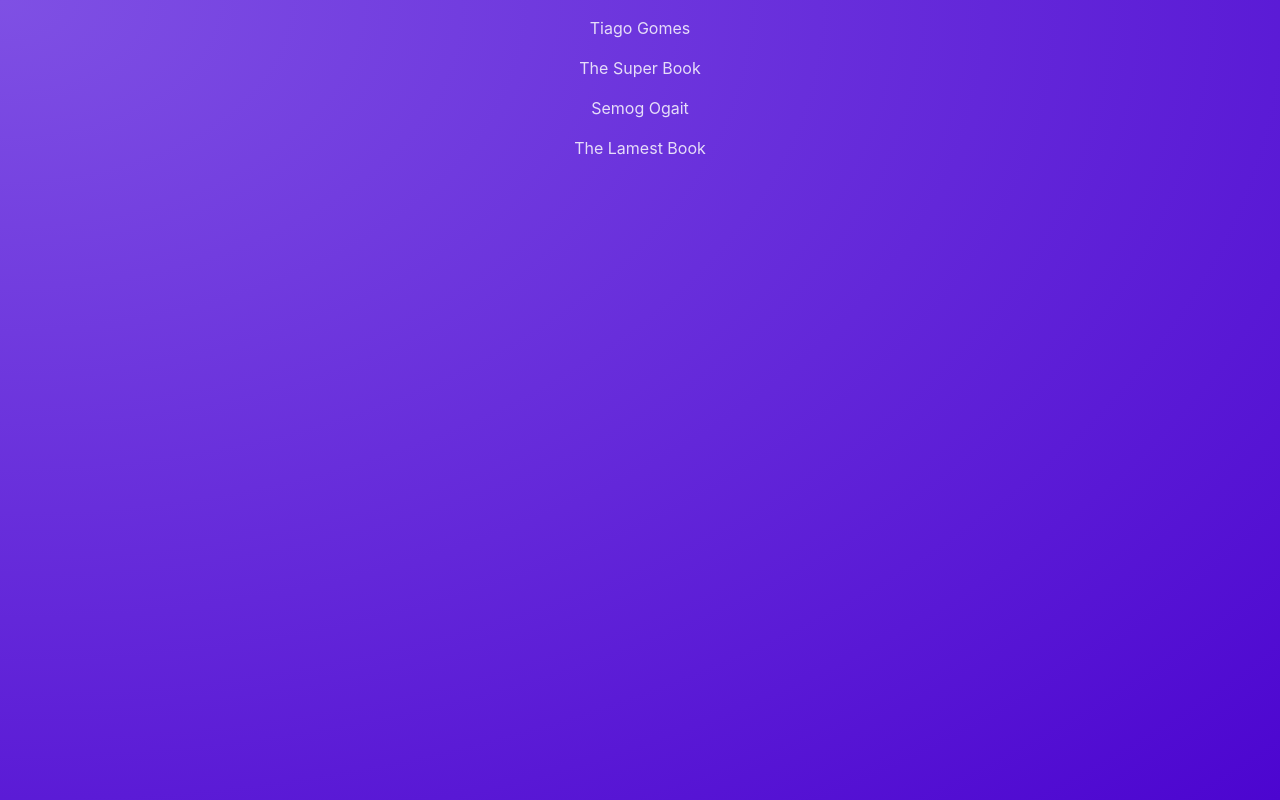
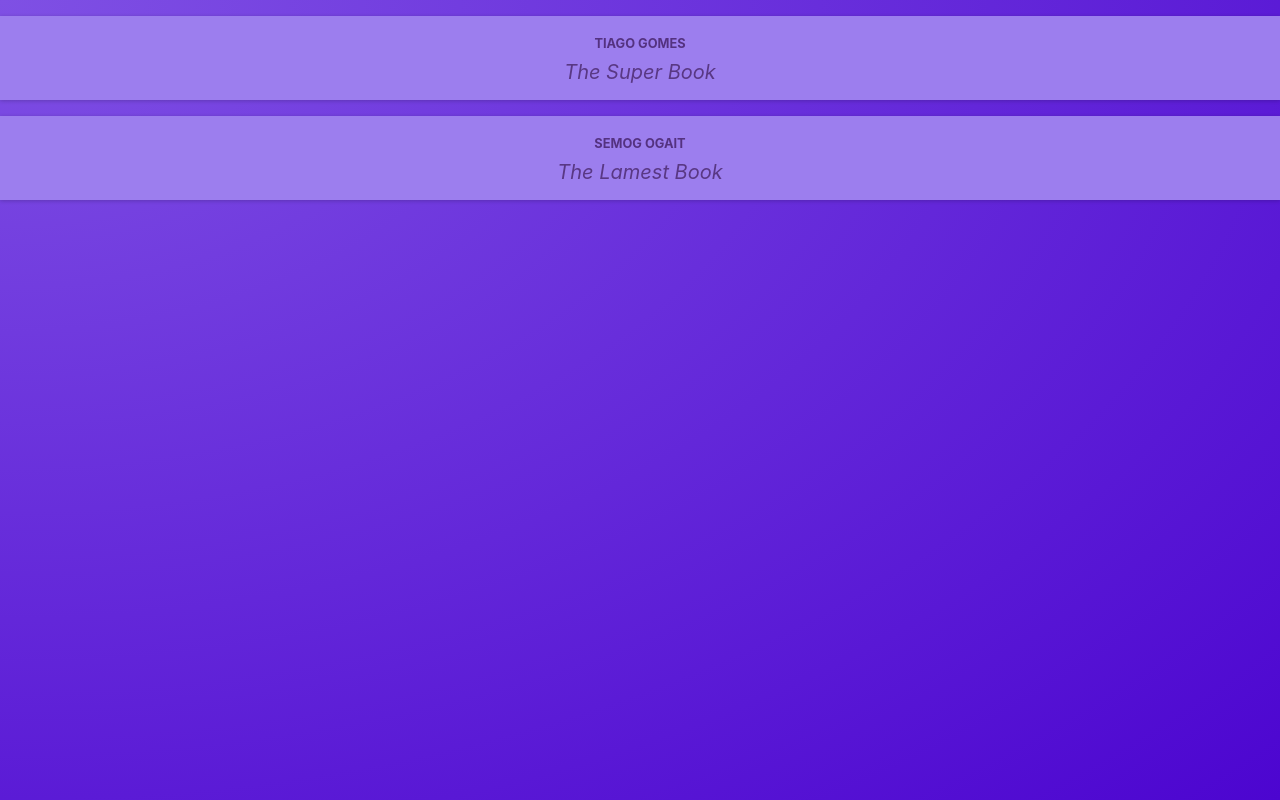
Before and after one commit to Shamoleambo/r-core-features, a React (Create React App) app: page / in a window 1280 px wide. Built offline with nearby package versions, Linux system fonts and the light colour scheme.

Commit message:
add module.css classes style to the Post component

```diff
--- a/src/components/Post.jsx
+++ b/src/components/Post.jsx
@@ -1,8 +1,10 @@
+import classes from './Post.module.css'
+
 function Post(props) {
   return (
-    <div>
-      <p>{props.author}</p>
-      <p>{props.content}</p>
+    <div className={classes.post}>
+      <p className={classes.author}>{props.author}</p>
+      <p className={classes.text}>{props.content}</p>
     </div>
   )
 }
```
